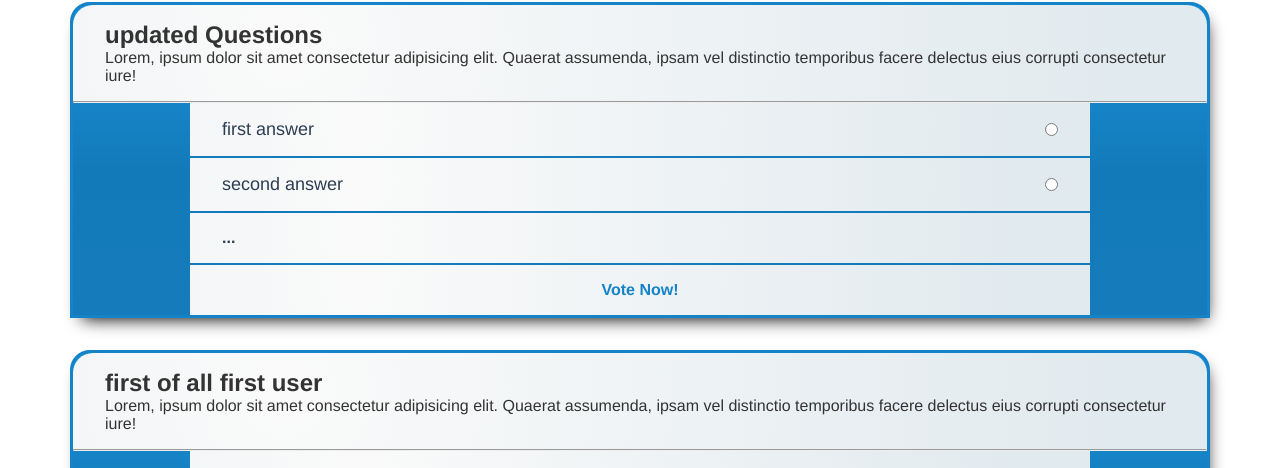
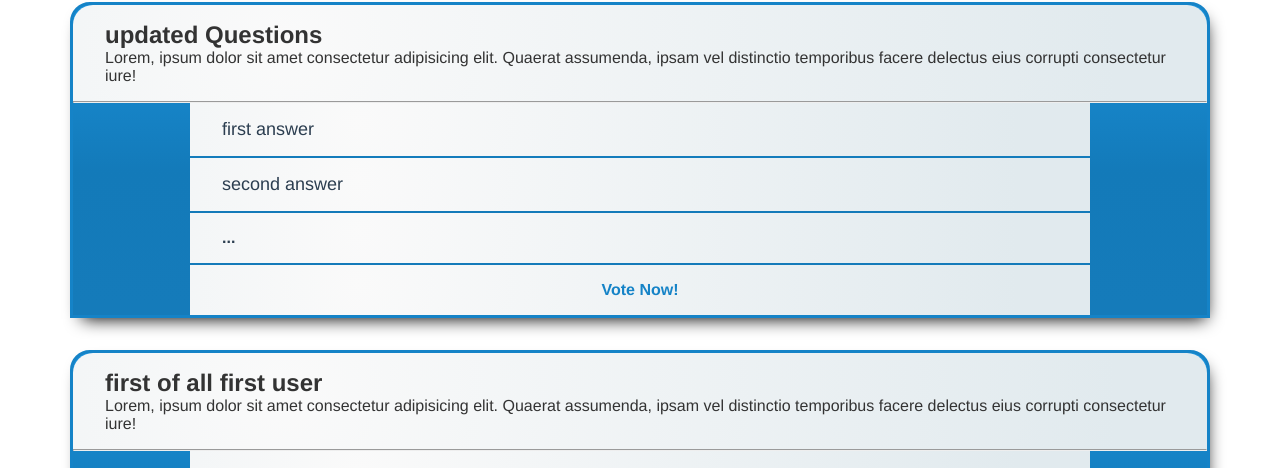
Before and after one commit to eevan7a9/voting-system, a Vue app in the folder voting-frontend/: page /#/ in a window 1280 px wide. Shown: the part 329-797 px from the top of the page. Built offline with nearby package versions, Linux system fonts and the light colour scheme.

Commit message:
added answers list  to separate component

```diff
--- /dev/null
+++ b/voting-frontend/src/components/answers/AnswersList.vue
@@ -0,0 +1,28 @@
+<template>
+  <div>
+    <div class="mgb-2-px" v-for="(answer, index) in answers.slice(0,2)" :key="index">
+      <div class="answers pady-1 padx-2 bg-lightdient">
+        <p class="fs-18">{{ answer.title }}</p>
+      </div>
+    </div>
+  </div>
+</template>
+
+<script>
+export default {
+  name: "AnswersList",
+  props: {
+    answers: Array
+  }
+};
+</script>
+
+<style>
+.answers {
+  max-width: 900px;
+  margin-right: auto;
+  margin-left: auto;
+  display: grid;
+  grid-template-columns: 1fr auto;
+}
+</style>
--- a/voting-frontend/src/components/questions/QuestionsList.vue
+++ b/voting-frontend/src/components/questions/QuestionsList.vue
@@ -5,21 +5,12 @@
       v-for="(question, index) in allQuestions"
       :key="index"
     >
-      <div class="question-cont bg-lightdient dark pady-1 padx-2" :id="question.id">
+      <div class="question-container bg-lightdient dark pady-1 padx-2" :id="question.id">
         <h2>{{ question.title }}</h2>
         <p>Lorem, ipsum dolor sit amet consectetur adipisicing elit. Quaerat assumenda, ipsam vel distinctio temporibus facere delectus eius corrupti consectetur iure!</p>
       </div>
       <hr />
-      <div
-        class="answers-cont mgb-2-px"
-        v-for="(answer, index) in question.answers.slice(0,2)"
-        :key="index"
-      >
-        <div class="answers pady-1 padx-2 bg-lightdient">
-          <p class="fs-18">{{ answer.title }}</p>
-          <input type="radio" :name="question.id" id />
-        </div>
-      </div>
+      <AnswersList :answers="question.answers" />
       <div
         class="more pady-1 padx-2 bg-lightdient fw-bolder mgb-2-px"
         v-if="question.answers.length > 2"
@@ -39,9 +30,13 @@
 </template>
 
 <script>
+import AnswersList from "../answers/AnswersList";
 import { mapGetters } from "vuex";
 export default {
   name: "QuestionsList",
+  components: {
+    AnswersList
+  },
   props: {
     scrollInto: String
   },
@@ -79,17 +74,11 @@ a {
   -webkit-box-shadow: 4px 9px 17px -8px #000000;
   box-shadow: 4px 9px 17px -8px #000000;
 }
-.question-cont {
+.question-container {
   border-top-right-radius: 20px;
   border-top-left-radius: 20px;
 }
-.answers {
-  max-width: 900px;
-  margin-right: auto;
-  margin-left: auto;
-  display: grid;
-  grid-template-columns: 1fr auto;
-}
+
 .vote {
   max-width: 900px;
   text-align: center;
```
